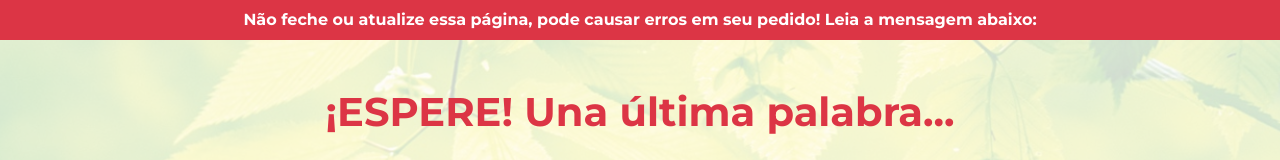
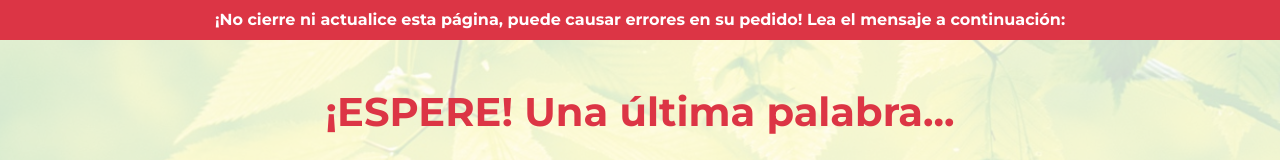
Before and after one commit to Lucassaburi/lucassaburi.com, a plain HTML site: page downsell1/index.html in a window 1280 px wide. Shown: the top 160 px of the page. Drawn offline with nearby package versions, Linux system fonts and the light colour scheme; a script that the page names is missing.

Commit message:
Update index.html

```diff
--- a/downsell1/index.html
+++ b/downsell1/index.html
@@ -47,7 +47,7 @@
   </head>
   <body>
     <nav class="navbar text-white font-weight-bold bg-danger justify-content-center text-center">
-      <span>Não feche ou atualize essa página, pode causar erros em seu pedido! Leia a mensagem abaixo:</span>
+      <span>¡No cierre ni actualice esta página, puede causar errores en su pedido! Lea el mensaje a continuación:</span>
     </nav>
     <div class="container py-5">
       <div class="row justify-content-center">
```
